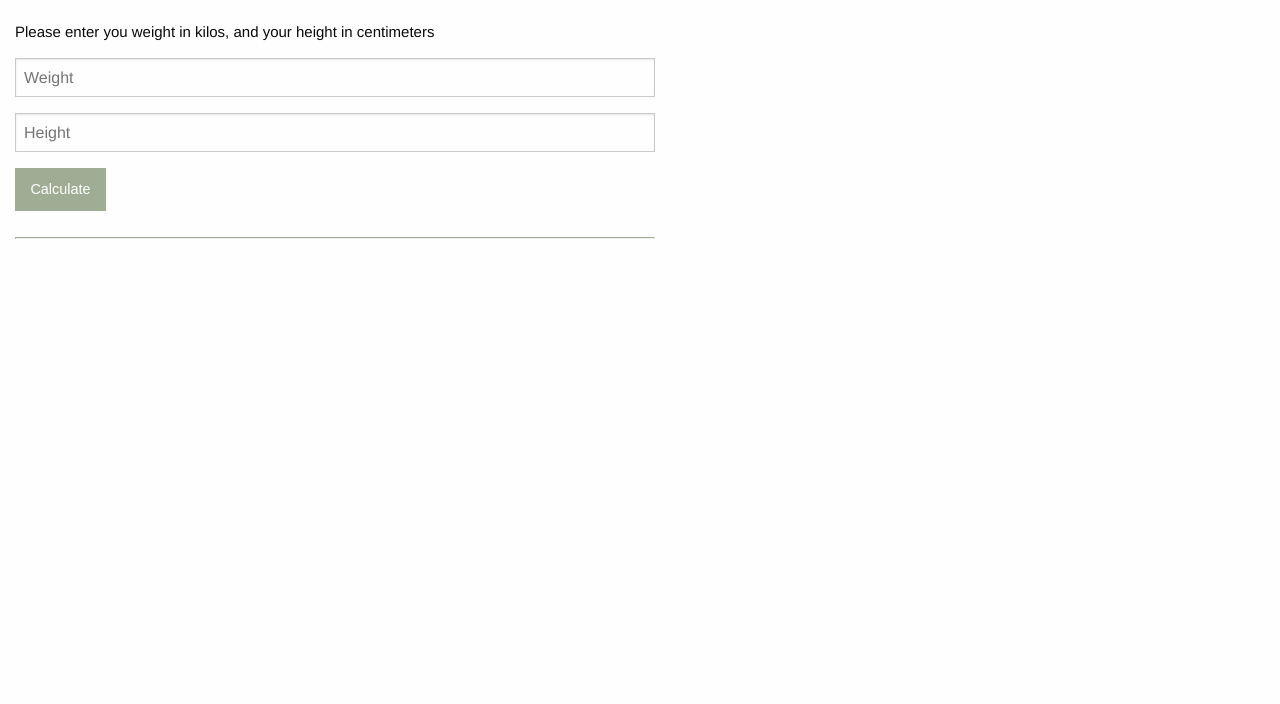
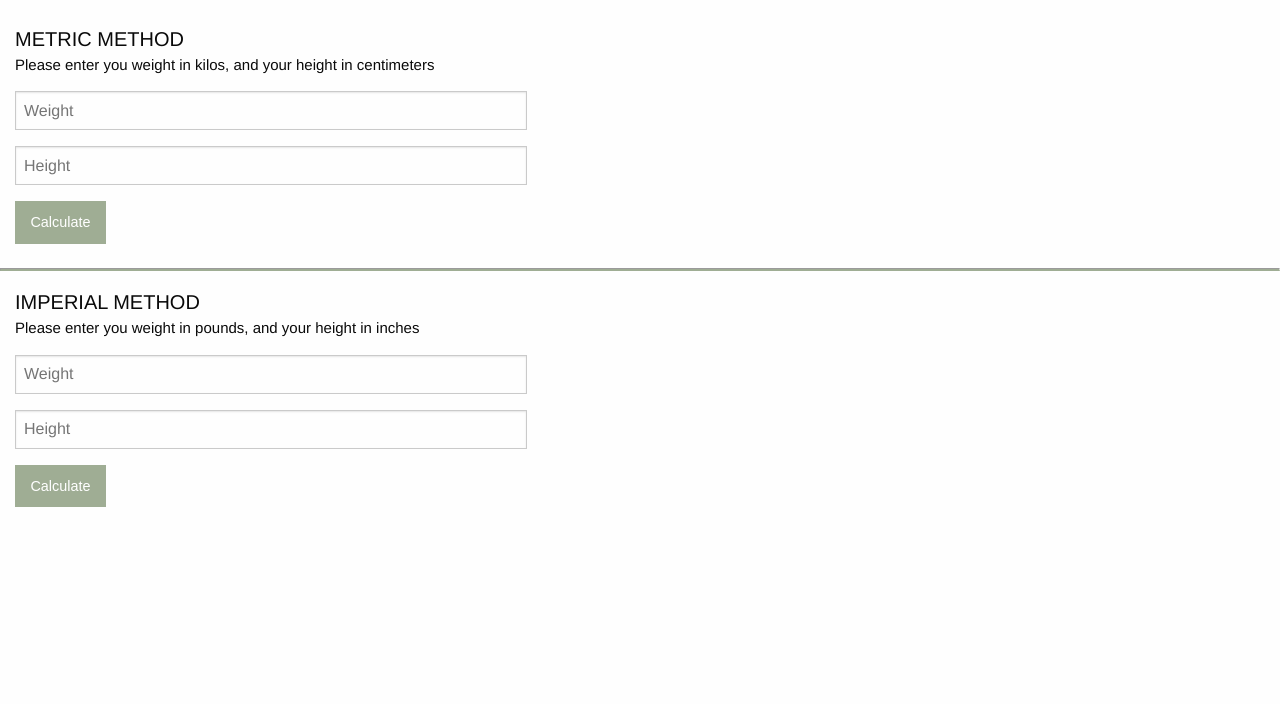
Before and after one commit to leiter007/BMI_Challenge, a website: page src/index.html in a window 1280 px wide. Shown: the part 96-800 px from the top of the page. Drawn offline with Linux system fonts and the light colour scheme.

Commit message:
updating the html and CSS to make it ready for Imperial method

```diff
--- a/src/index.html
+++ b/src/index.html
@@ -10,21 +10,39 @@
 </head>
 
 <body>
+<h1>BMI Calculator</h1>
+
+<!--METRIC method from here on:-->
     <form id="calculate">
         <div id="metric-inputs">
-            <h1>BMI Calculator</h1>
+            <h2>METRIC METHOD</h2>
             <p>Please enter you weight in kilos, and your height in centimeters</p>
             <input type="text" id="weight-in-kgs" placeholder="Weight">
             <input type="text" id="height-in-cm" placeholder="Height">
         </div>
+        <button type="submit" value="Calculate"> Calculate </button>
+        <div id="message">
+            <span id="display_value"></span>
+            <span id="display_message"></span>
+        </div>
+    </form>
+    <hr>
+<!--IMPERIAL method from here on:-->
+    <form id="calculate">
+        <div id="metric-inputs">
+            <h2>IMPERIAL METHOD</h2>
+             <p>Please enter you weight in pounds, and your height in inches</p>
+             <input type="text" id="weight-in-pounds" placeholder="Weight">
+             <input type="text" id="height-in-inches" placeholder="Height">
+        </div>
 
         <button type="submit" value="Calculate"> Calculate </button>
+        <div id="message">
+            <span id="display_value"></span>
+            <span id="display_message"></span>
+        </div>
     </form>
-    <div id="message">
-        <hr>
-        <span id="display_value"></span>
-        <span id="display_message"></span>
-    </div>
+
 
 
 
--- a/src/style.css
+++ b/src/style.css
@@ -7,20 +7,35 @@ body {
     font-family: "Helvetica Neue",Helvetica,Roboto,Arial,sans-serif;
 }
 
+h1 {
+    padding-left: .9375rem;
+    padding-right: .9375rem;
+    border-bottom: 6px solid;
+    border-bottom-color: #9FAD94;
+    font-family: inherit;
+    font-weight: 500;
+    font-size: 40px;
+}
+
+h2 {
+    margin-block-end: 0rem;
+    font-family: inherit;
+    font-size: 20px;
+    font-weight: 500;
+}
 
 #calculate{
     padding-left: .9375rem;
     padding-right: .9375rem;
-    width: 50%;
+    width: 40%;
     font-family: inherit;
 }
 
-h1 {
-    border-bottom: 3px solid;
-    border-bottom-color: #9FAD94;
+#calculateIMP{
+    padding-left: .9375rem;
+    padding-right: .9375rem;
+    width: 40%;
     font-family: inherit;
-    font-weight: 400;
-    font-size: 40px;
 }
 
 [type=text] {
@@ -42,28 +57,25 @@ h1 {
 }
 
 p {
+    margin-block-start: 0rem;
     font-size: 15px;
     font-family: inherit;
 }
 
 hr {
-    display: block;
-    unicode-bidi: isolate;
-    margin-block-start: 0.5em;
-    margin-block-end: 0.5em;
-    margin-inline-start: auto;
-    margin-inline-end: auto;
-    overflow: hidden;
-    border-top: .5px solid;
-    border-top-color: #9FAD94;
+    border-bottom: 2px solid;
+    border-bottom-color: #9FAD94;
+    font-family: inherit;
+    font-weight: 400;
 }
 
 #message{
     font-family: inherit;
-    padding-left: .9375rem;
-    padding-right: .9375rem;
-    width: 50%;
-    font-size: 20px
+    font-size: 18px;
+    font-style: bold;
+    color:#A62F33;
+    display: inline-block;
+    padding-left: 2rem;
 }
 
 [type=submit] {
```
Also changed, not shown: package.json (+7 -9 lines).
